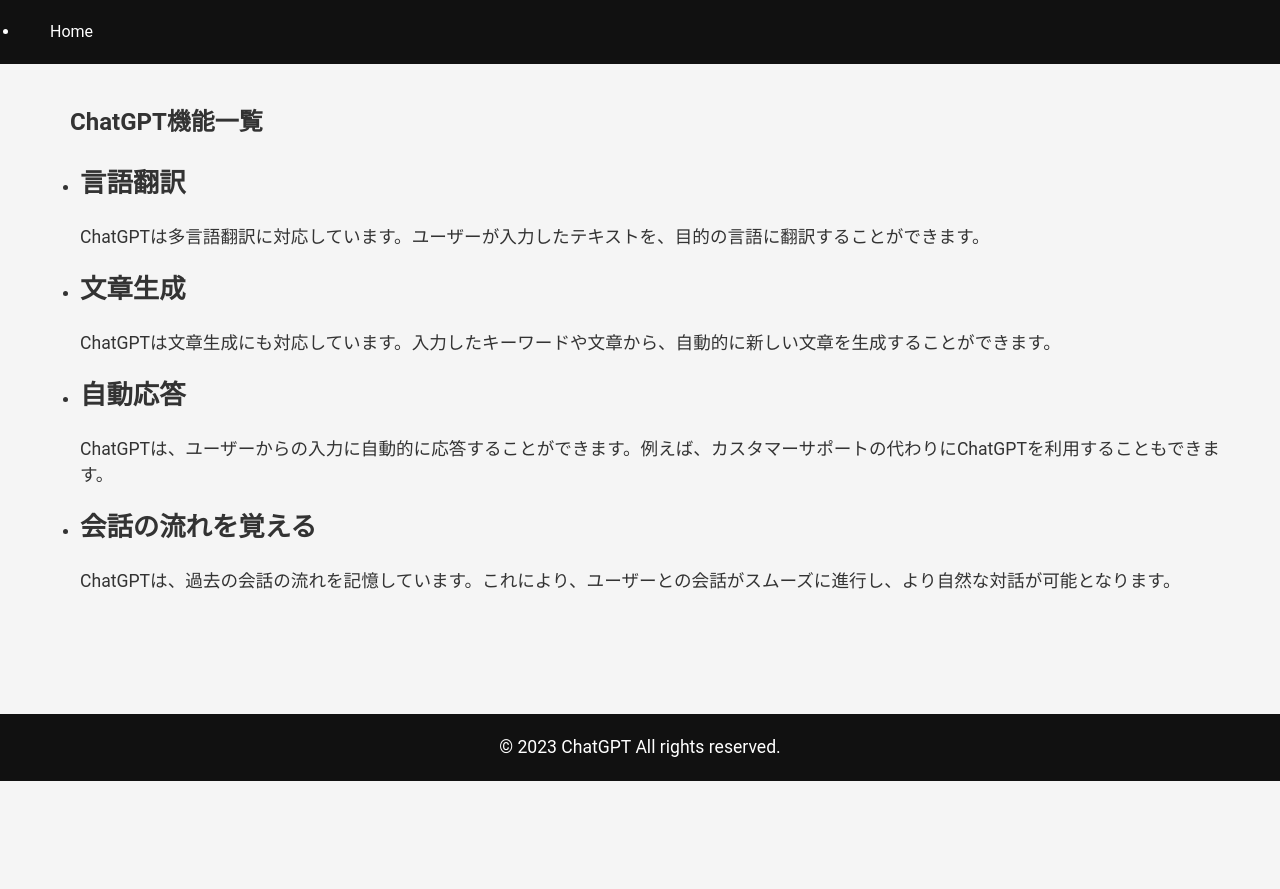
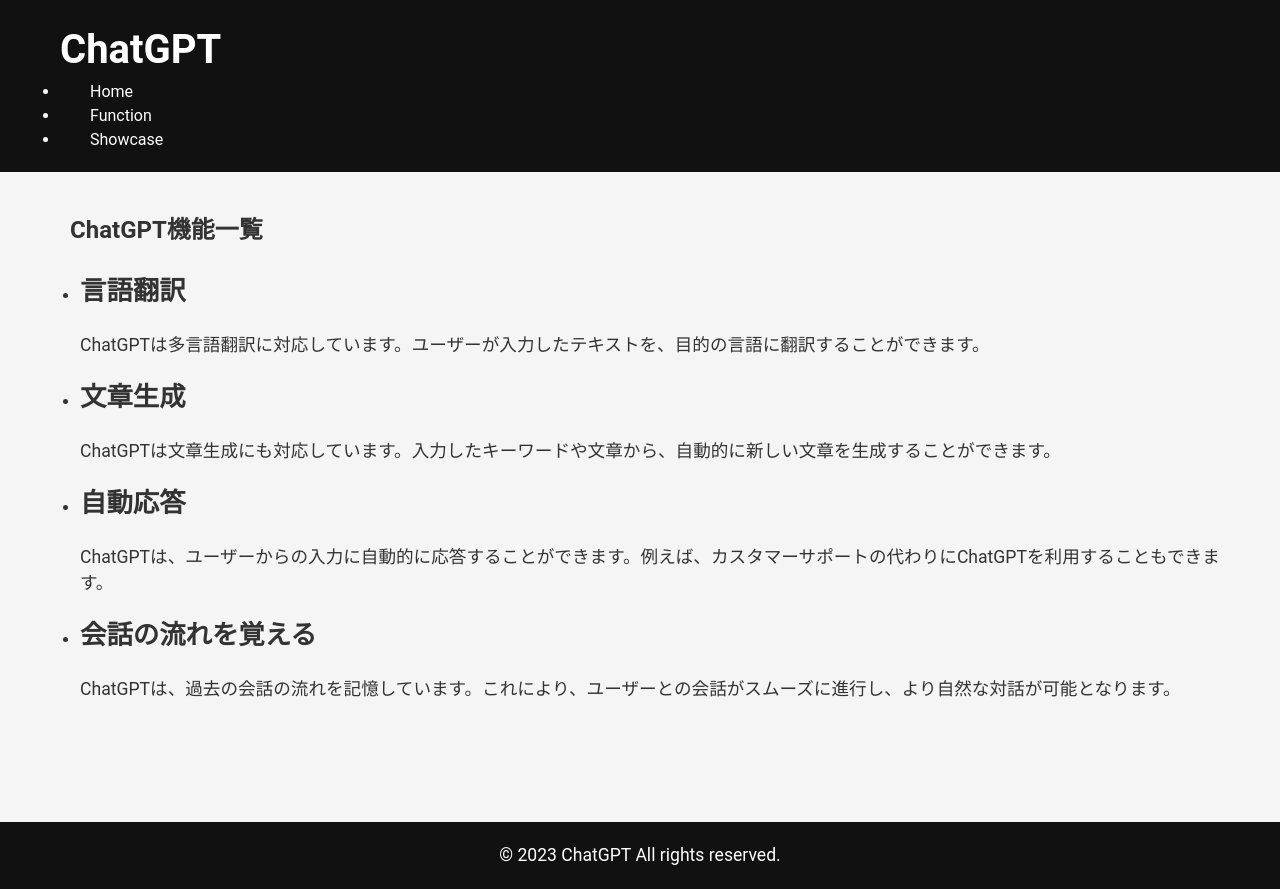
Before and after one commit to shingoa1/gpt, a plain HTML site: page function.html in a window 1280 px wide. Before the commit the page ends 800 px from the top, so only its background shows below. Drawn offline with Linux system fonts and the light colour scheme.

Commit message:
Update function.html

```diff
--- a/function.html
+++ b/function.html
@@ -8,11 +8,16 @@
   </head>
   <body>
 <header>
+  <div class="container">
+    <h1>ChatGPT</h1>
     <nav>
       <ul>
         <li><a href="index.html">Home</a></li>
+        <li><a href="function.html">Function</a></li>
+        <li><a href="showcase.html">Showcase</a></li
       </ul>
     </nav>
+   </div>
   </header>
 
     <div class="container">
```
Lines whose indentation alone changed are shown as unchanged.
